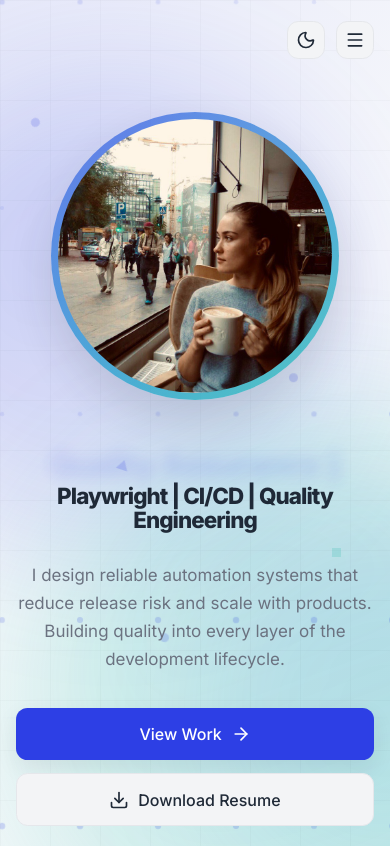
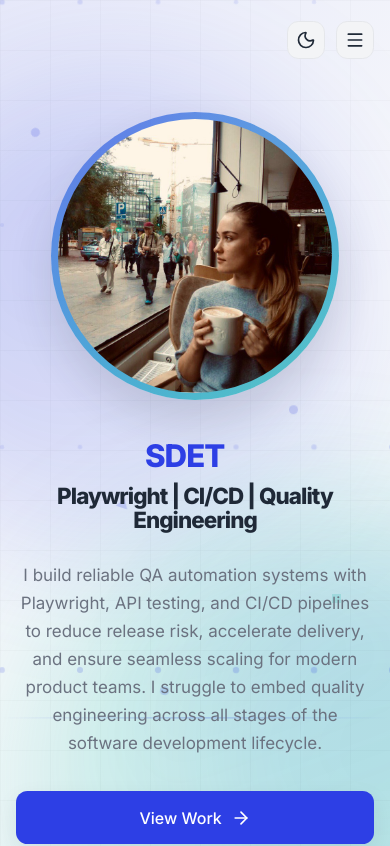
Before and after one commit to scatch03/vk-site, a React (Vite) app: page / in a window 390 px wide. Shown: the top 846 px of the page. Built offline with nearby package versions, Linux system fonts and the light colour scheme.

Commit message:
Polish hero section and mobile menu interactions

```diff
--- a/src/App.css
+++ b/src/App.css
@@ -413,7 +413,7 @@ textarea {
   white-space: nowrap;
   min-height: 1.08em;
   color: var(--primary);
-  animation: role-fade 714ms ease;
+  animation: role-fade 1071ms ease;
 }
 
 .hero-caret {
--- a/src/App.jsx
+++ b/src/App.jsx
@@ -322,7 +322,7 @@ function App() {
   useEffect(() => {
     const interval = setInterval(() => {
       setRoleIndex((previous) => (previous + 1) % ROLE_TITLES.length)
-    }, 3400)
+    }, 5100)
 
     return () => clearInterval(interval)
   }, [])
@@ -528,8 +528,10 @@ function App() {
                   <span className="hero-keywords">Playwright | CI/CD | Quality Engineering</span>
                 </h1>
                 <p className="hero-description">
-                  I design reliable automation systems that reduce release risk and scale with
-                  products. Building quality into every layer of the development lifecycle.
+                  I build reliable QA automation systems with Playwright, API testing, and CI/CD
+                  pipelines to reduce release risk, accelerate delivery, and ensure seamless scaling for modern
+                  product teams. I struggle to embed quality engineering across all stages of the software
+                  development lifecycle.
                 </p>
                 <div className="hero-actions">
                   <button
@@ -558,6 +560,12 @@ function App() {
                 </div>
               </div>
               <aside className="hero-portrait-shell">
+                <a
+                  href="https://www.linkedin.com/in/katya-h-8011a6b6/"
+                  target="_blank"
+                  rel="noopener noreferrer"
+                  aria-label="Open Kateryna Vorona LinkedIn profile"
+                >
                   <div className="hero-portrait-ring">
                     <img
                       className="hero-portrait-image"
@@ -565,6 +573,7 @@ function App() {
                       alt="Kateryna Vorona portrait"
                     />
                   </div>
+                </a>
               </aside>
             </div>
           </div>
```
Lines whose indentation alone changed are shown as unchanged.
